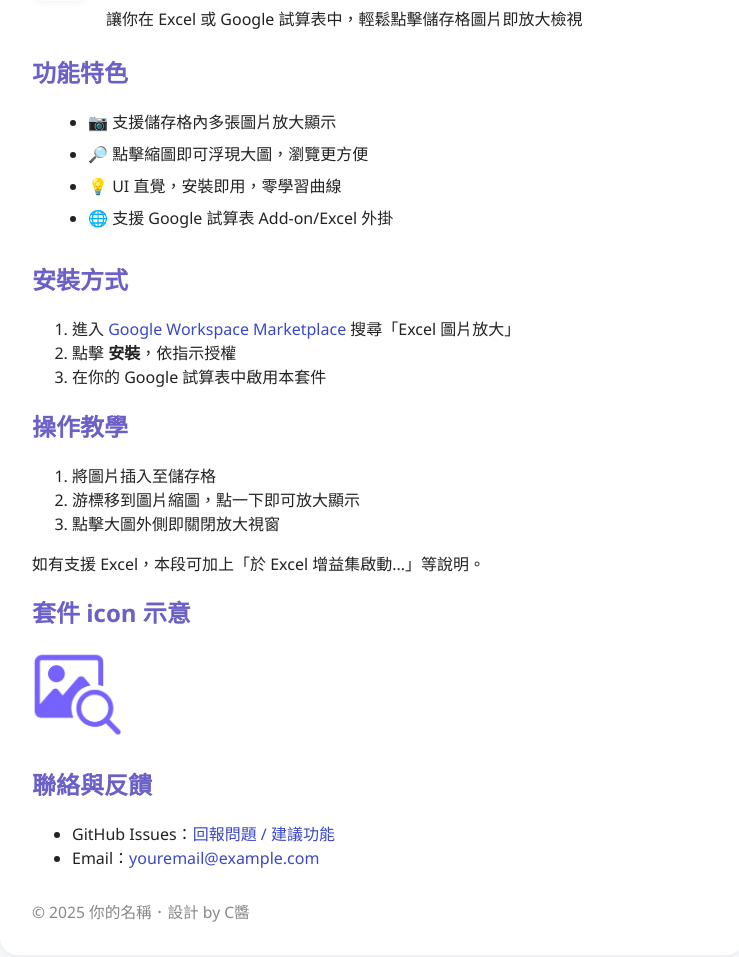
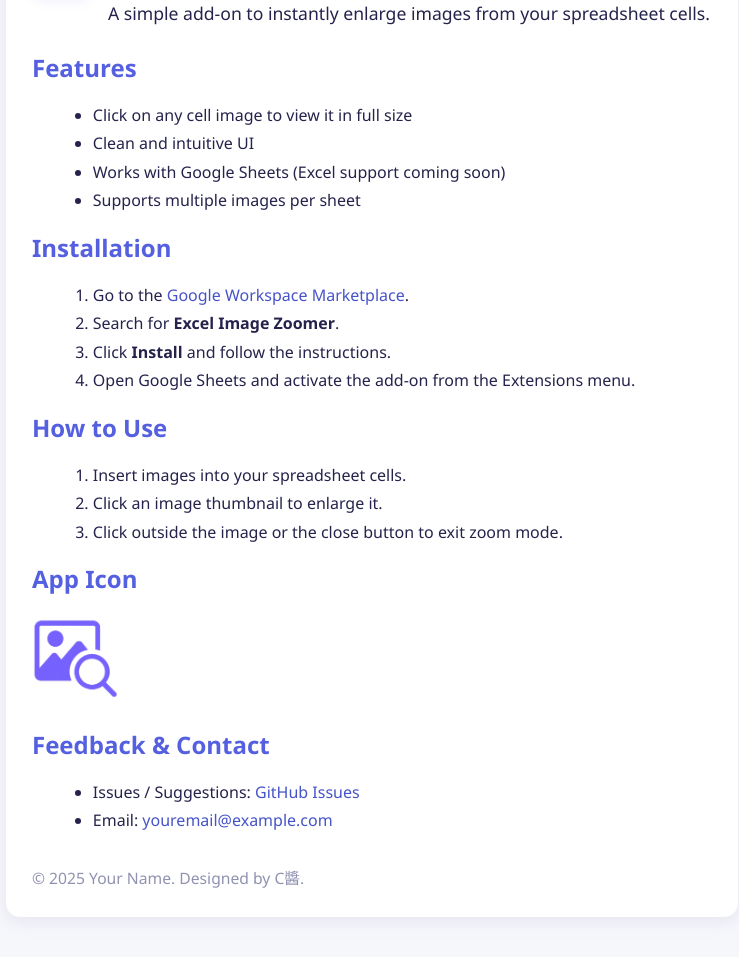
Before and after one commit to JoyceOwO/excel-image-zoomer, a plain HTML site: page index.html in a window 1280 px wide. Shown: the part 163-1120 px from the top of the page, without its empty margins (268-1007 px from the left). Drawn offline with Linux system fonts and the light colour scheme.

Commit message:
upload html

```diff
--- a/index.html
+++ b/index.html
@@ -1,67 +1,69 @@
 <!DOCTYPE html>
-<html lang="zh-Hant">
+<html lang="en">
 <head>
   <meta charset="UTF-8">
   <meta name="viewport" content="width=device-width, initial-scale=1">
-  <title>Excel 圖片放大套件說明</title>
+  <title>Excel Image Zoomer - Add-on Guide</title>
   <link rel="icon" href="icon.png" type="image/png">
   <style>
-    body { font-family: "Segoe UI", "Noto Sans TC", Arial, sans-serif; background: #f8f9fa; color: #222; margin: 0; padding: 0;}
-    .container { max-width: 680px; margin: 48px auto; background: #fff; box-shadow: 0 2px 8px #e0e1ef99; border-radius: 18px; padding: 32px; }
-    h1, h2 { color: #6a60c7; }
-    .icon-demo { display: flex; align-items: center; margin-bottom: 24px; }
-    .icon-demo img { width: 56px; height: 56px; margin-right: 18px; border-radius: 12px; box-shadow: 0 1px 8px #cfd8dc55;}
-    .feature-list { margin: 1em 0 2em 1em; }
-    .feature-list li { margin: .5em 0;}
-    code { background: #ede7f6; padding: 2px 5px; border-radius: 4px;}
-    a { color: #3b48c7; text-decoration: none;}
+    body { font-family: "Segoe UI", Arial, sans-serif; background: #f6f7fb; color: #25234c; margin: 0; }
+    .container { max-width: 680px; margin: 44px auto; background: #fff; border-radius: 14px; box-shadow: 0 4px 16px #b5b1d140; padding: 34px 26px 28px 26px; }
+    h1, h2 { color: #5460df; }
+    .icon-section { display: flex; align-items: center; margin-bottom: 26px; }
+    .icon-section img { width: 58px; height: 58px; border-radius: 12px; box-shadow: 0 2px 12px #b1a2e930; margin-right: 18px;}
+    ul, ol { margin-left: 1.3em; }
+    li { margin-bottom: 0.4em; }
+    code { background: #eef2fd; color: #242; padding: 1.5px 6px; border-radius: 4px; }
+    a { color: #4653c9; text-decoration: none;}
     a:hover { text-decoration: underline;}
-    .footer { margin-top: 2em; color: #888; font-size: 0.98em;}
+    .footer { margin-top: 2.2em; font-size: 0.98em; color: #9092b1; }
   </style>
 </head>
 <body>
   <div class="container">
-    <div class="icon-demo">
-      <img src="icon.png" alt="套件Icon">
+    <div class="icon-section">
+      <img src="icon.png" alt="App Icon">
       <div>
-        <h1>Excel 圖片放大套件</h1>
-        <div>讓你在 Excel 或 Google 試算表中，輕鬆點擊儲存格圖片即放大檢視</div>
+        <h1>Excel Image Zoomer</h1>
+        <div style="font-size:1.1em;">A simple add-on to instantly enlarge images from your spreadsheet cells.</div>
       </div>
     </div>
-    <h2>功能特色</h2>
-    <ul class="feature-list">
-      <li>📷 支援儲存格內多張圖片放大顯示</li>
-      <li>🔎 點擊縮圖即可浮現大圖，瀏覽更方便</li>
-      <li>💡 UI 直覺，安裝即用，零學習曲線</li>
-      <li>🌐 支援 Google 試算表 Add-on/Excel 外掛</li>
+
+    <h2>Features</h2>
+    <ul>
+      <li>Click on any cell image to view it in full size</li>
+      <li>Clean and intuitive UI</li>
+      <li>Works with Google Sheets (Excel support coming soon)</li>
+      <li>Supports multiple images per sheet</li>
     </ul>
 
-    <h2>安裝方式</h2>
+    <h2>Installation</h2>
     <ol>
-      <li>進入 <a href="https://workspace.google.com/marketplace">Google Workspace Marketplace</a> 搜尋「Excel 圖片放大」</li>
-      <li>點擊 <b>安裝</b>，依指示授權</li>
-      <li>在你的 Google 試算表中啟用本套件</li>
+      <li>Go to the <a href="https://workspace.google.com/marketplace">Google Workspace Marketplace</a>.</li>
+      <li>Search for <b>Excel Image Zoomer</b>.</li>
+      <li>Click <b>Install</b> and follow the instructions.</li>
+      <li>Open Google Sheets and activate the add-on from the Extensions menu.</li>
     </ol>
-    <!-- 可加上 Excel 外掛教學或其他安裝方式 -->
 
-    <h2>操作教學</h2>
+    <h2>How to Use</h2>
     <ol>
-      <li>將圖片插入至儲存格</li>
-      <li>游標移到圖片縮圖，點一下即可放大顯示</li>
-      <li>點擊大圖外側即關閉放大視窗</li>
+      <li>Insert images into your spreadsheet cells.</li>
+      <li>Click an image thumbnail to enlarge it.</li>
+      <li>Click outside the image or the close button to exit zoom mode.</li>
     </ol>
-    <p>如有支援 Excel，本段可加上「於 Excel 增益集啟動...」等說明。</p>
 
-    <h2>套件 icon 示意</h2>
-    <img src="icon.png" alt="Excel 圖片放大 icon" width="90">
+    <h2>App Icon</h2>
+    <img src="icon.png" alt="Excel Image Zoomer Icon" width="86">
 
-    <h2>聯絡與反饋</h2>
+    <h2>Feedback & Contact</h2>
     <ul>
-      <li>GitHub Issues：<a href="https://github.com/你的帳號/你的repo/issues">回報問題 / 建議功能</a></li>
-      <li>Email：<a href="mailto:youremail@example.com">youremail@example.com</a></li>
+      <li>Issues / Suggestions: <a href="https://github.com/your-account/your-repo/issues">GitHub Issues</a></li>
+      <li>Email: <a href="mailto:youremail@example.com">youremail@example.com</a></li>
     </ul>
 
-    <div class="footer">© 2025 你的名稱．設計 by C醬</div>
+    <div class="footer">
+      © 2025 Your Name. Designed by C醬.
+    </div>
   </div>
 </body>
 </html>
```
